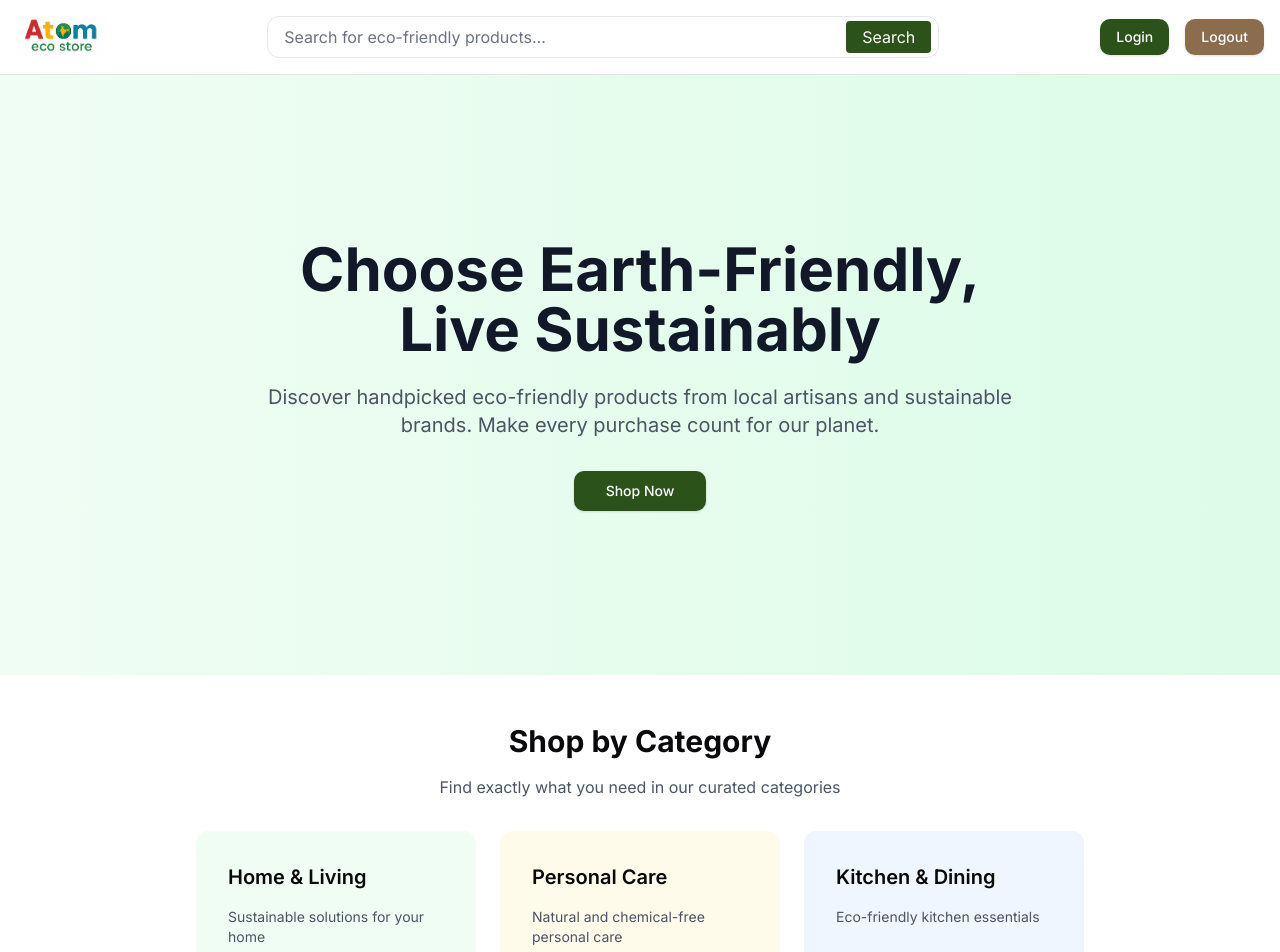
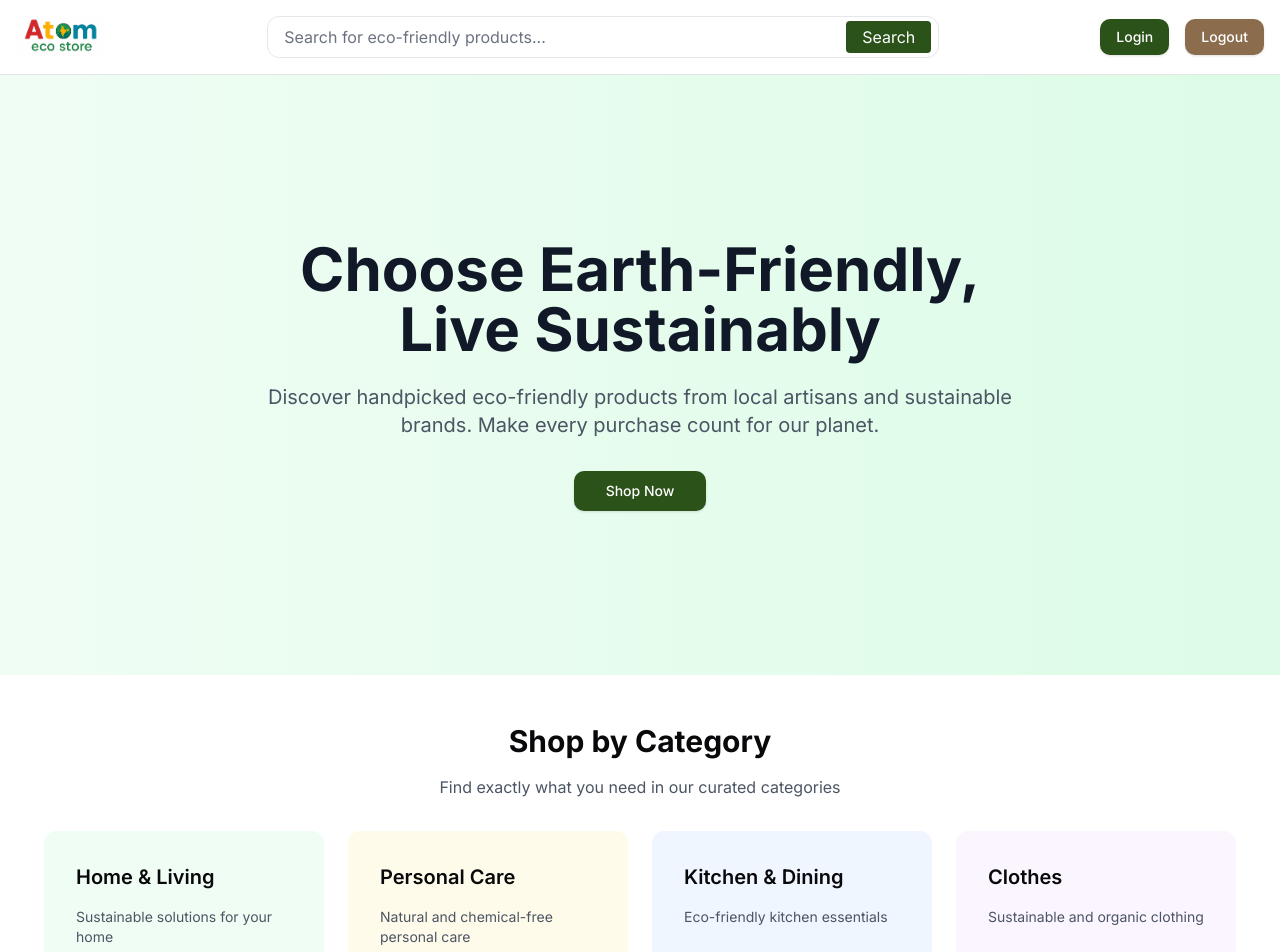
Before and after one commit to Navasaiadla/atomecostorereal, a Next.js app: page / in a window 1280 px wide. Shown: the top 952 px of the page. Built offline with nearby package versions, Linux system fonts and the light colour scheme.

Commit message:
new category

```diff
--- a/app/page.tsx
+++ b/app/page.tsx
@@ -25,6 +25,13 @@ const categories = [
     description: 'Eco-friendly kitchen essentials',
     productCount: 28,
     color: 'bg-blue-50'
+  },
+  {
+    id: 'clothes',
+    title: 'Clothes',
+    description: 'Sustainable and organic clothing',
+    productCount: 24,
+    color: 'bg-purple-50'
   }
 ]
 
--- a/app/products/page.tsx
+++ b/app/products/page.tsx
@@ -75,7 +75,8 @@ const categories = [
   { id: 'all', name: 'All Products' },
   { id: 'home-living', name: 'Home & Living' },
   { id: 'personal-care', name: 'Personal Care' },
-  { id: 'kitchen', name: 'Kitchen & Dining' }
+  { id: 'kitchen', name: 'Kitchen & Dining' },
+  { id: 'clothes', name: 'Clothes' }
 ]
 
 export default function ProductsPage() {
```
